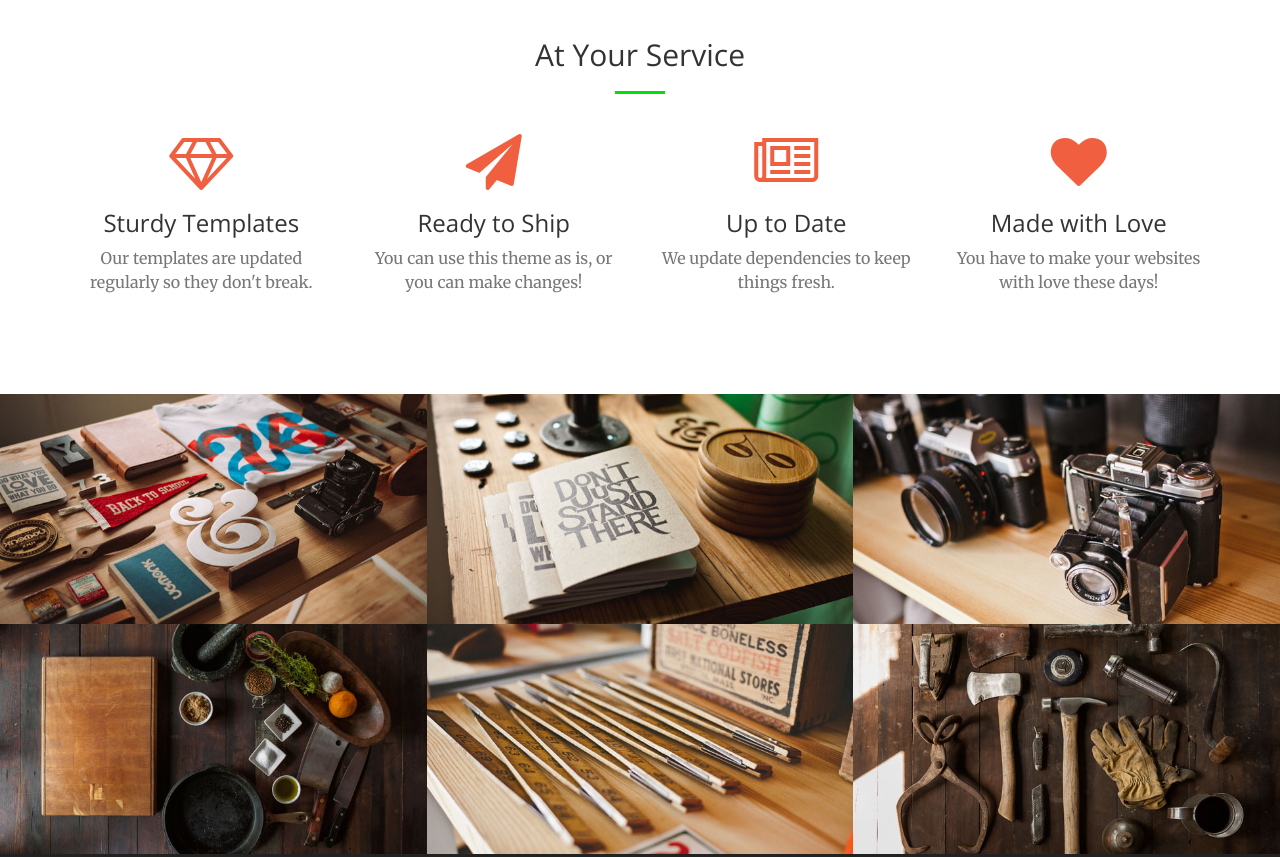
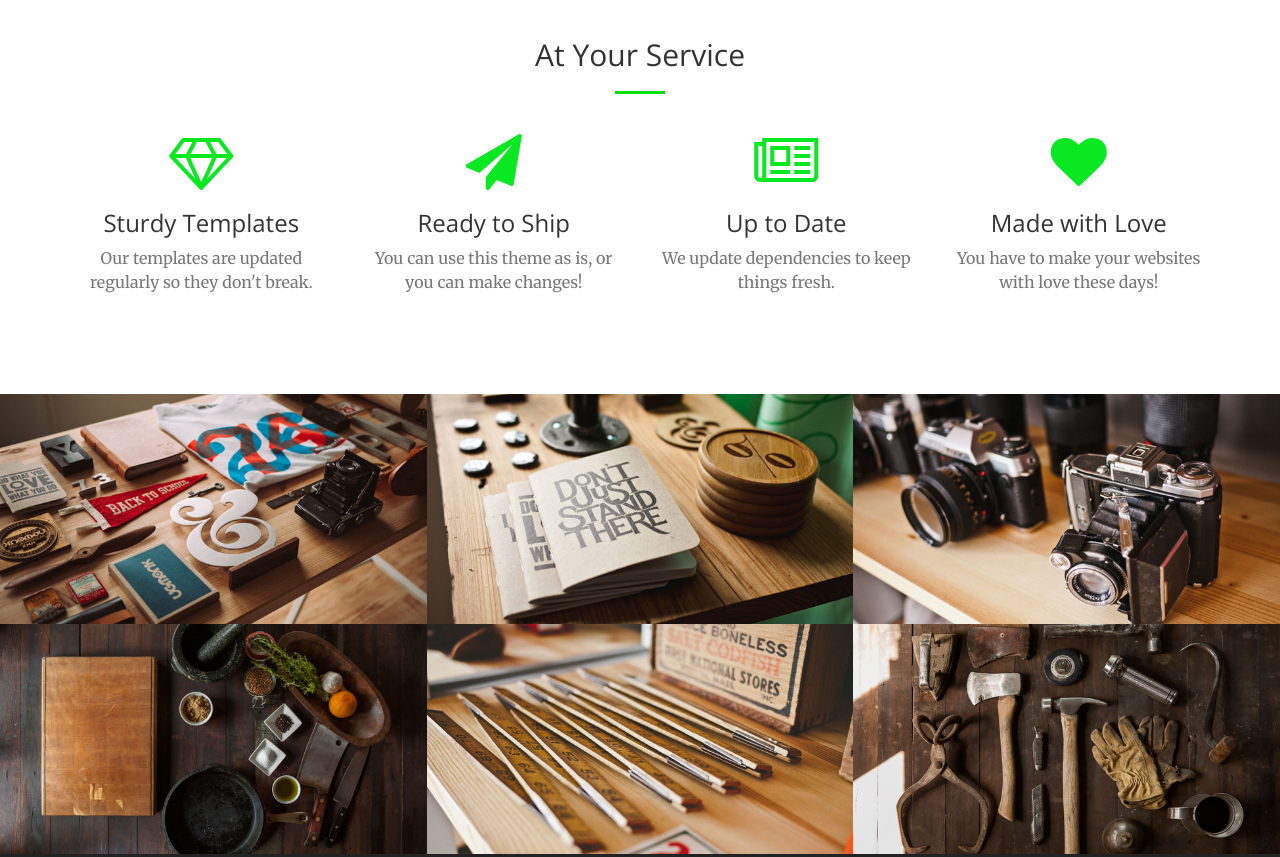
Before and after one commit to TEAMVRSG/web, a plain HTML site: page index.html in a window 1280 px wide. Shown: the part 1280-2137 px from the top of the page. Drawn offline with nearby package versions, Linux system fonts and the light colour scheme.

Commit message:
icon color

```diff
--- a/css/creative.css
+++ b/css/creative.css
@@ -323,7 +323,7 @@ header .header-content .header-content-inner p {
 }
 
 .text-primary {
-    color: #f05f40;
+    color: #09e821;
 }
 
 .no-gutter > [class*=col-] {
```
